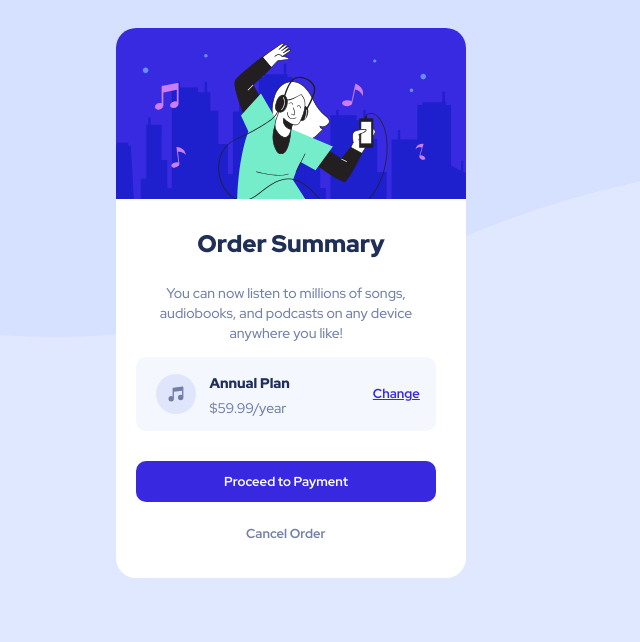
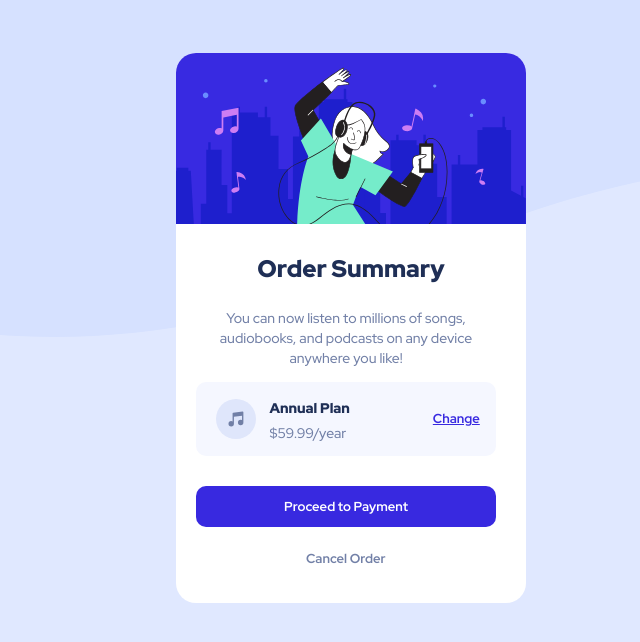
Before and after one commit to HyperHD1/Order-Summary-Card, a plain HTML site: page index.html in a window 1280 px wide. Shown: the whole page, without its empty margins (292-932 px from the left). Drawn offline with Linux system fonts and the light colour scheme.

Commit message:
Update style.css

```diff
--- a/style.css
+++ b/style.css
@@ -15,10 +15,10 @@ body{
     height: 550px;
     font-family: 'Red Hat Display', sans-serif;
     border-radius: 20px;
-    margin-left: 400px;
+    margin-left: 460px;
     background-color: white;
     display: inline-block;
-    margin-top: 20px;
+    margin-top: 45px;
 }
 .title{
     text-align: center;
```
